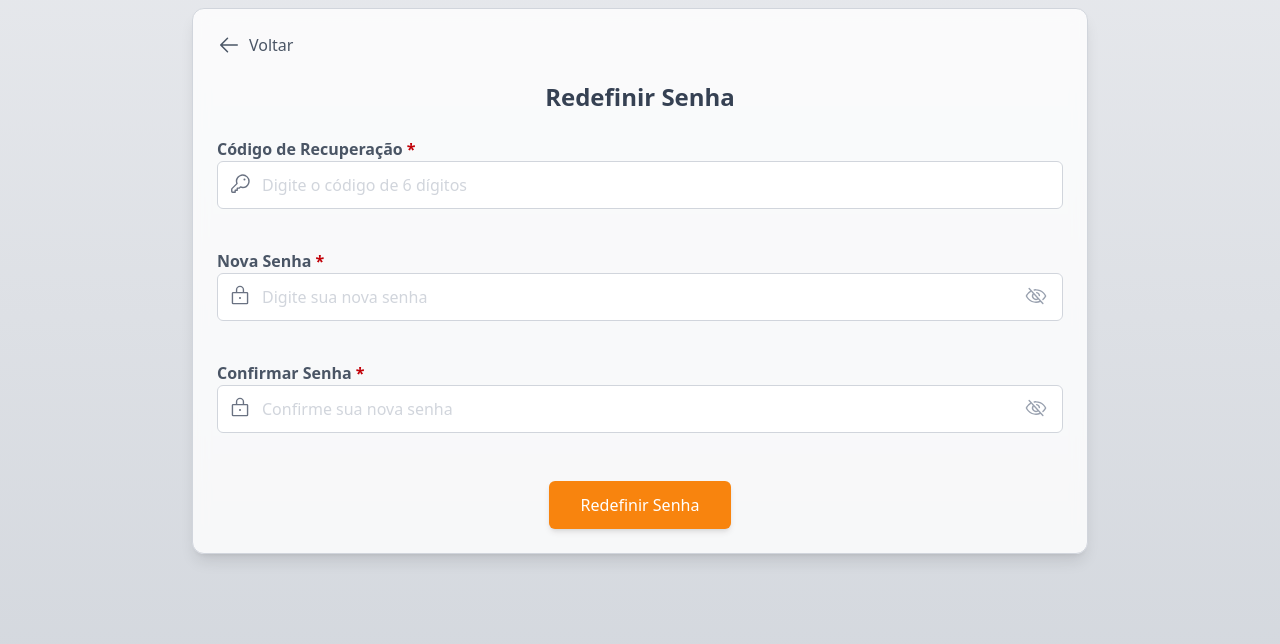
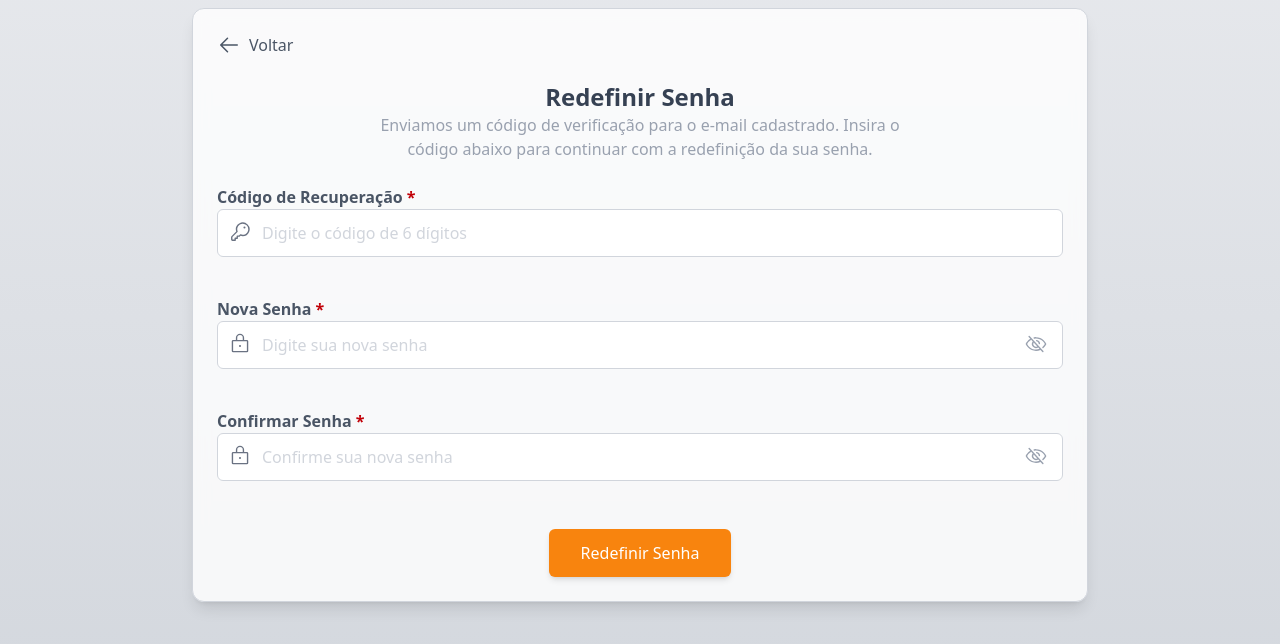
Before and after one commit to yurisantosdev/fiscalizaai-front-end, a Next.js app: page /redefinirSenha in a window 1280 px wide. Shown: the top 644 px of the page. Built offline with nearby package versions, Linux system fonts and the light colour scheme; no server answers.

Commit message:
feat: correcao de regras

```diff
--- a/src/Interfaces/BaseLayoutInterface.ts
+++ b/src/Interfaces/BaseLayoutInterface.ts
@@ -13,5 +13,6 @@ export interface BaseLayoutInterface {
   menu?: boolean
   adicionarItens?: boolean,
   extraComponentLeft?: ReactNode,
-  extraComponentRigth?: ReactNode
+  extraComponentRigth?: ReactNode,
+  description?: string,
 }
--- a/src/app/categorias/cadastro/page.tsx
+++ b/src/app/categorias/cadastro/page.tsx
@@ -44,8 +44,10 @@ export default function CadastroCategoria() {
       setValue('cacategoria', categoriaSelecionada.cacategoria)
       setValue('cadescricao', categoriaSelecionada.cadescricao)
       setValue('cacodigo', categoriaSelecionada.cacodigo)
+      dispatch(setLoading(false))
     } else {
       dispatch(resetCategoria())
+      dispatch(setLoading(false))
     }
   }, [categoriaSelecionada])
 
--- a/src/app/esqueciSenha/page.tsx
+++ b/src/app/esqueciSenha/page.tsx
@@ -27,7 +27,6 @@ export default function EsqueciSenha() {
   })
 
   const dispatch = useDispatch()
-  const loading = useSelector((state: any) => state.loadingReducer.loading)
 
   useEffect(() => {
     dispatch(setLoading(false))
@@ -39,7 +38,7 @@ export default function EsqueciSenha() {
 
     if (response != undefined) {
       toast.success('Email de recuperação enviado com sucesso!')
-      router.push('/')
+      router.push('/redefinirSenha')
     } else {
       dispatch(setLoading(false))
     }
@@ -51,8 +50,7 @@ export default function EsqueciSenha() {
       buttonVoltar
       styleBase={false}
       menu={false}
-      adicionarItens={false}
-    >
+      adicionarItens={false}>
       <div className="space-y-6">
         <p className="text-gray-600 text-center mb-6">
           Digite seu email cadastrado para receber as instruções de recuperação
@@ -71,7 +69,7 @@ export default function EsqueciSenha() {
           {...register('email', {
             required: true,
             validate: {
-              validEmail: value => validateEmail(value) || 'Email inválido'
+              validEmail: (value) => validateEmail(value) || 'Email inválido'
             }
           })}
           textError={
--- a/src/app/redefinirSenha/page.tsx
+++ b/src/app/redefinirSenha/page.tsx
@@ -61,11 +61,11 @@ export default function RedefinirSenha() {
   return (
     <BaseLayout
       title="Redefinir Senha"
+      description="Enviamos um código de verificação para o e-mail cadastrado. Insira o código abaixo para continuar com a redefinição da sua senha."
       buttonVoltar
       styleBase={false}
       menu={false}
-      adicionarItens={false}
-    >
+      adicionarItens={false}>
       <div className="space-y-6">
         <InputComponent
           id="codigo"
@@ -168,7 +168,7 @@ export default function RedefinirSenha() {
           }}
           {...register('confirmarSenha', {
             required: true,
-            validate: value =>
+            validate: (value) =>
               value === watch('novaSenha') || 'As senhas não coincidem'
           })}
           textError={
--- a/src/templates/BaseLayout.tsx
+++ b/src/templates/BaseLayout.tsx
@@ -18,7 +18,8 @@ export default function BaseLayout({
   menu = true,
   adicionarItens = true,
   extraComponentLeft,
-  extraComponentRigth
+  extraComponentRigth,
+  description
 }: BaseLayoutInterface) {
   const router = useRouter()
   const loading = useSelector((state: any) => state.loadingReducer.loading)
@@ -54,9 +55,13 @@ export default function BaseLayout({
               </div>
 
               <div className="w-[70%] flex justify-center items-center">
-                <h1 className="text-2xl font-bold text-gray-700 text-center">
-                  {title}
-                </h1>
+                <div>
+                  <h1 className="text-2xl font-bold text-gray-700 text-center">
+                    {title}
+                  </h1>
+
+                  <p className="text-gray-400 text-center">{description}</p>
+                </div>
               </div>
 
               <div className="w-[20%] flex justify-end items-center">
```
Also changed, not shown: src/components/Input.tsx (+4 -8 lines).
